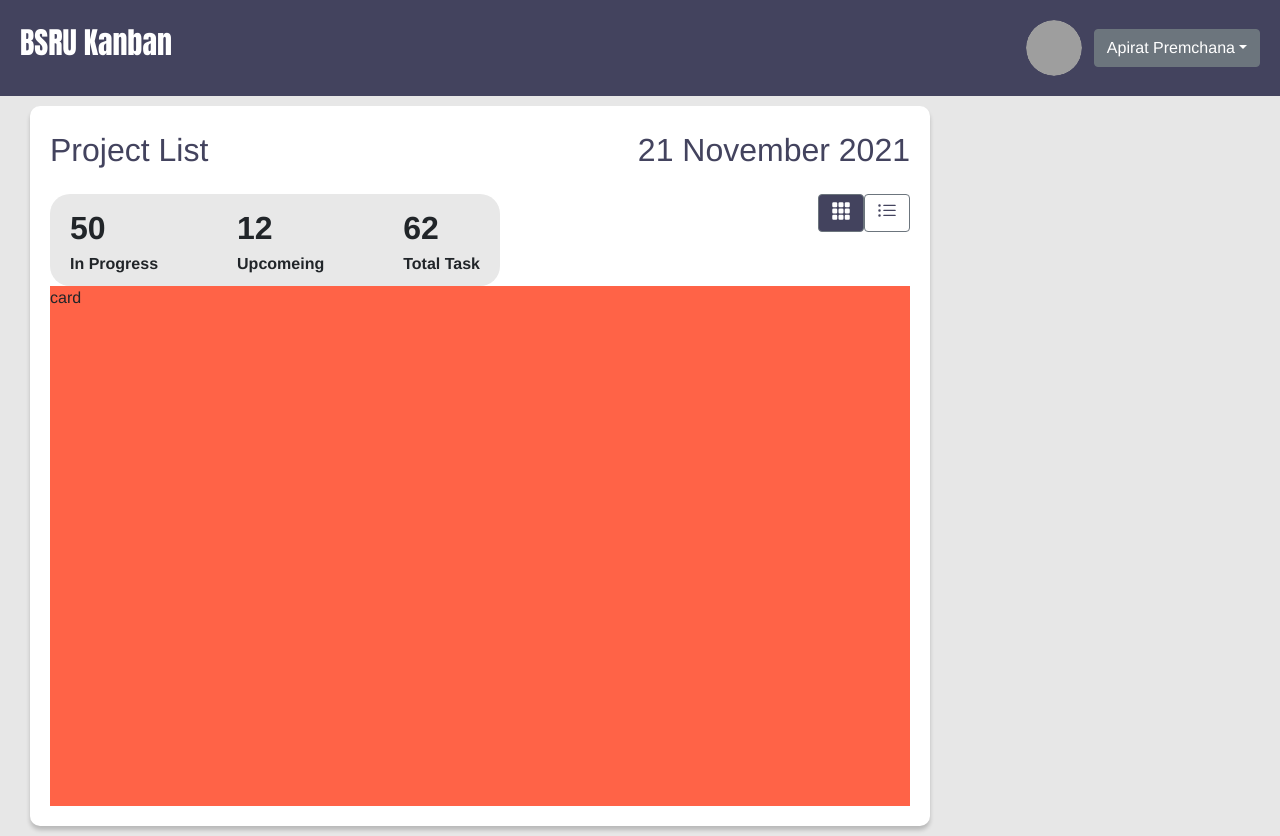
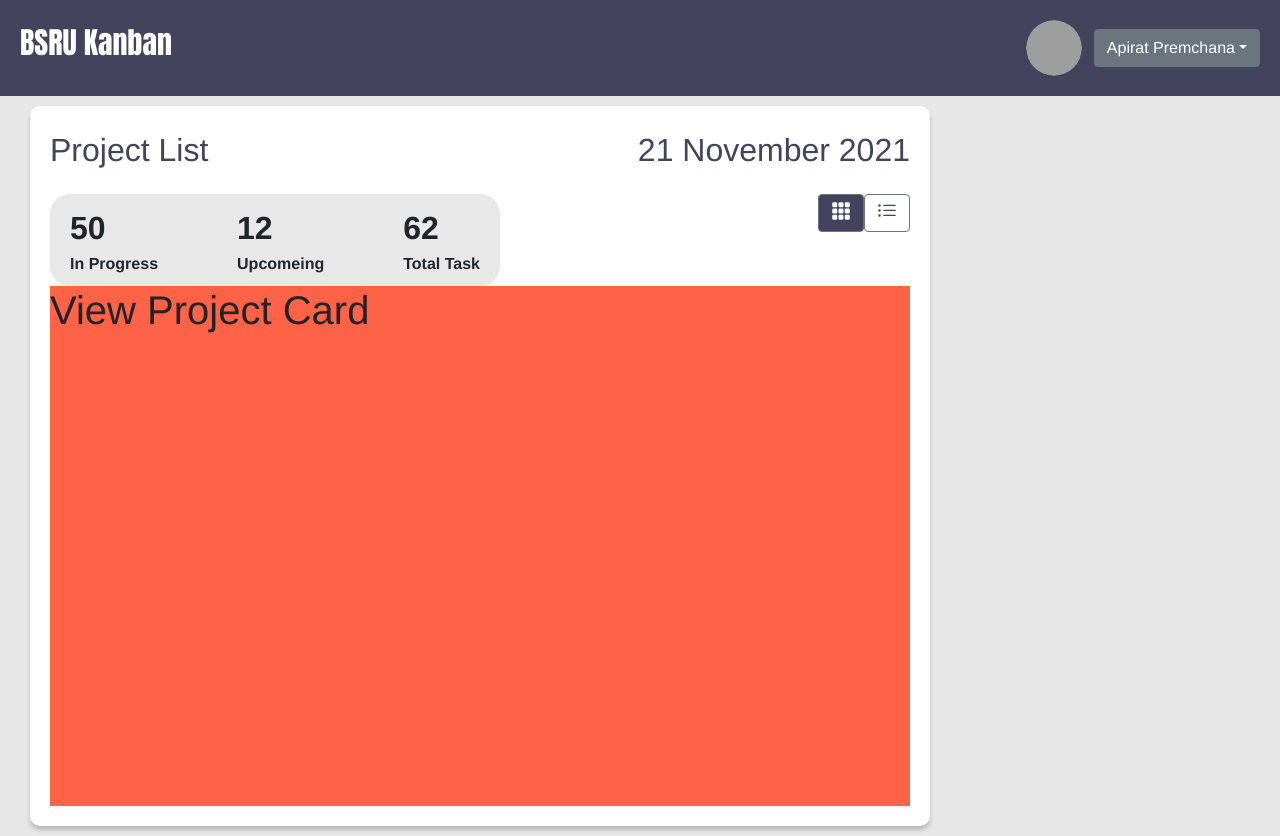
Before and after one commit to ujiik009/kanban_board_project, a Vue app: page /#/project-list in a window 1280 px wide. Built offline with nearby package versions, Linux system fonts and the light colour scheme; grey boxes are pictures that could not be loaded.

Commit message:
Create component Card and List

```diff
--- /dev/null
+++ b/src/components/ProjectList/components/ProjectViewCard.vue
@@ -0,0 +1,17 @@
+<template>
+  <div>
+      <h1>
+          View Project Card
+      </h1>
+  </div>
+</template>
+
+<script>
+export default {
+
+}
+</script>
+
+<style>
+
+</style>
--- /dev/null
+++ b/src/components/ProjectList/components/ProjectViewList.vue
@@ -0,0 +1,17 @@
+<template>
+  <div>
+      <h1>
+          View Project List
+      </h1>
+  </div>
+</template>
+
+<script>
+export default {
+
+}
+</script>
+
+<style>
+
+</style>
--- a/src/components/ProjectList/index.vue
+++ b/src/components/ProjectList/index.vue
@@ -72,7 +72,8 @@
           </div>
 
           <div id="view-content">
-            {{ view_page_active }}
+            <ProjectViewCard v-if="view_page_active == 'card'" />
+            <ProjectViewList v-if="view_page_active == 'list'" />
           </div>
         </div>
       </div>
@@ -83,7 +84,13 @@
 
 <script>
 import moment from "moment";
+import ProjectViewCard from "@/components/ProjectList/components/ProjectViewCard.vue";
+import ProjectViewList from "@/components/ProjectList/components/ProjectViewList.vue";
 export default {
+  components: {
+    ProjectViewCard,
+    ProjectViewList,
+  },
   data() {
     return {
       view_page_active: "card",
```
